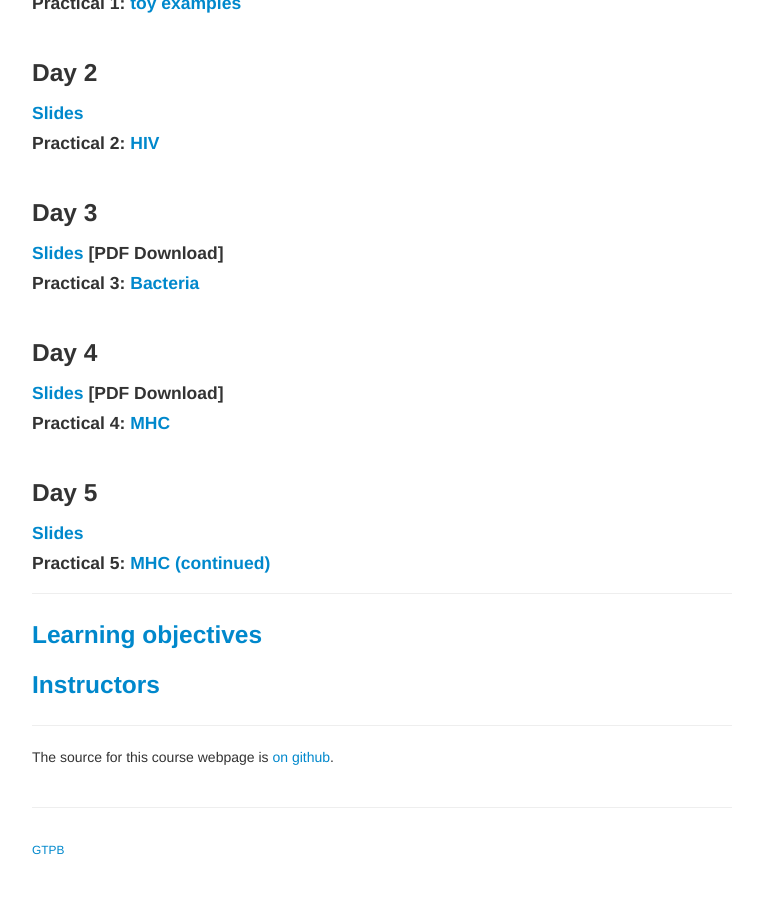
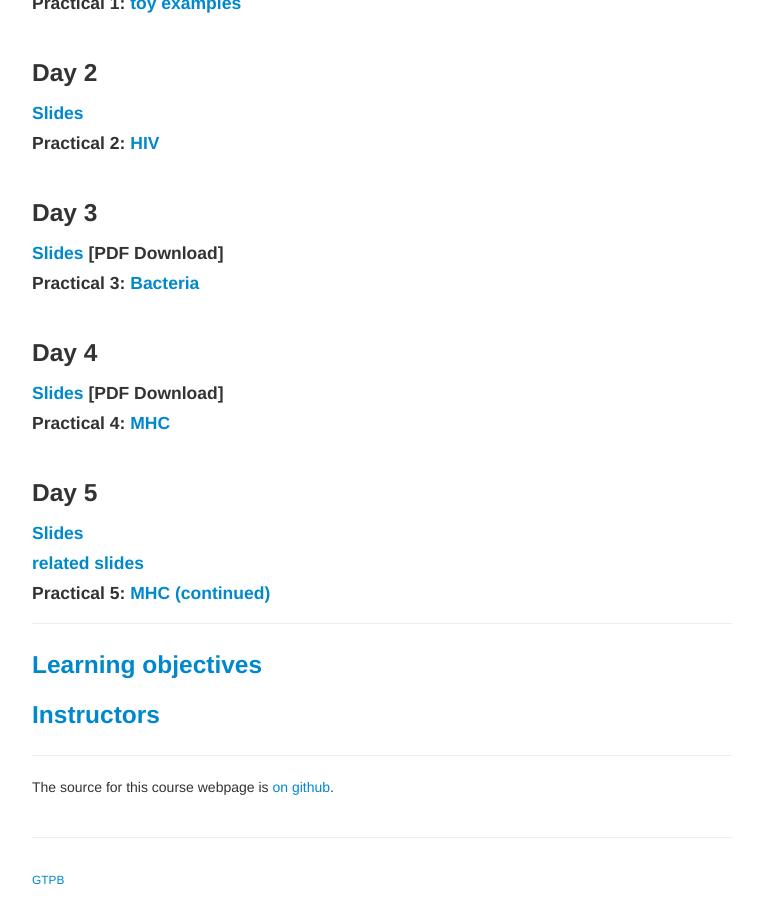
Before and after one commit to GTPB/CPANG19, a Jekyll site: the page built from index.md, in a window 1280 px wide and 900 px high, scrolled down 1364 px. Shown: the whole window, without its empty margins (258-1021 px from the left). Built offline with Jekyll 4.4.1, drawn with Linux system fonts in a browser that asks for light colours; before the commit the page ends 2234 px from its top, so only the background shows below that.

Commit message:
add some extra slides about yeasts from bH19

```diff
--- a/index.md
+++ b/index.md
@@ -46,6 +46,7 @@
 
 ### Day 5
 #### [Slides](https://docs.google.com/presentation/d/1Yabcw_M5gCcCv9DJQ4d3Fp0X-GzooP-y08Qp0Fb7Iuc/edit?usp=sharing)
+#### [related slides](https://docs.google.com/presentation/d/10KDUnRJyKwi5q9khCcb0C9Mb52XcGZbfvFFF0nNCbGg/edit?usp=sharing)
 #### Practical 5: [MHC (continued)](pages/mhc.md)
 
 
```
